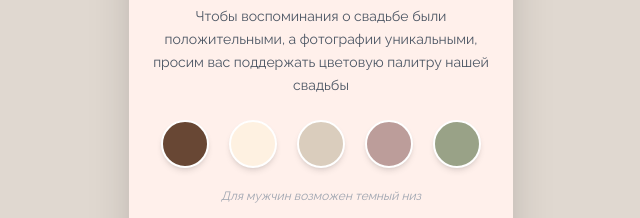
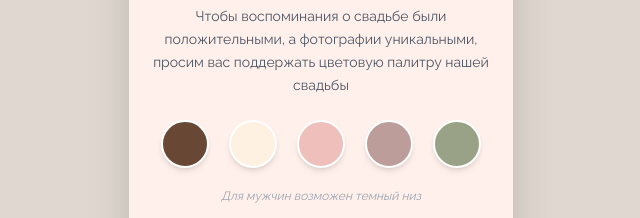
Before and after one commit to Kaspener/Kaspener.github.io, a plain HTML site: page index.html in a window 1280 px wide. Shown: the part 2120-2338 px from the top of the page, without its empty margins (319-959 px from the left). Drawn offline with nearby package versions, Linux system fonts and the light colour scheme.

Commit message:
change 3 color

```diff
--- a/index.html
+++ b/index.html
@@ -263,7 +263,7 @@
         <div class="w-12 h-12 rounded-full shadow-md border-2 border-white" style="background:#fef1e1;"></div>
       </div>
       <div class="flex flex-col items-center gap-2">
-        <div class="w-12 h-12 rounded-full shadow-md border-2 border-white" style="background:#dacdbd;"></div>
+        <div class="w-12 h-12 rounded-full shadow-md border-2 border-white" style="background:#efbfbb;"></div>
       </div>
       <div class="flex flex-col items-center gap-2">
         <div class="w-12 h-12 rounded-full shadow-md border-2 border-white" style="background:#bc9d9a;"></div>
```
